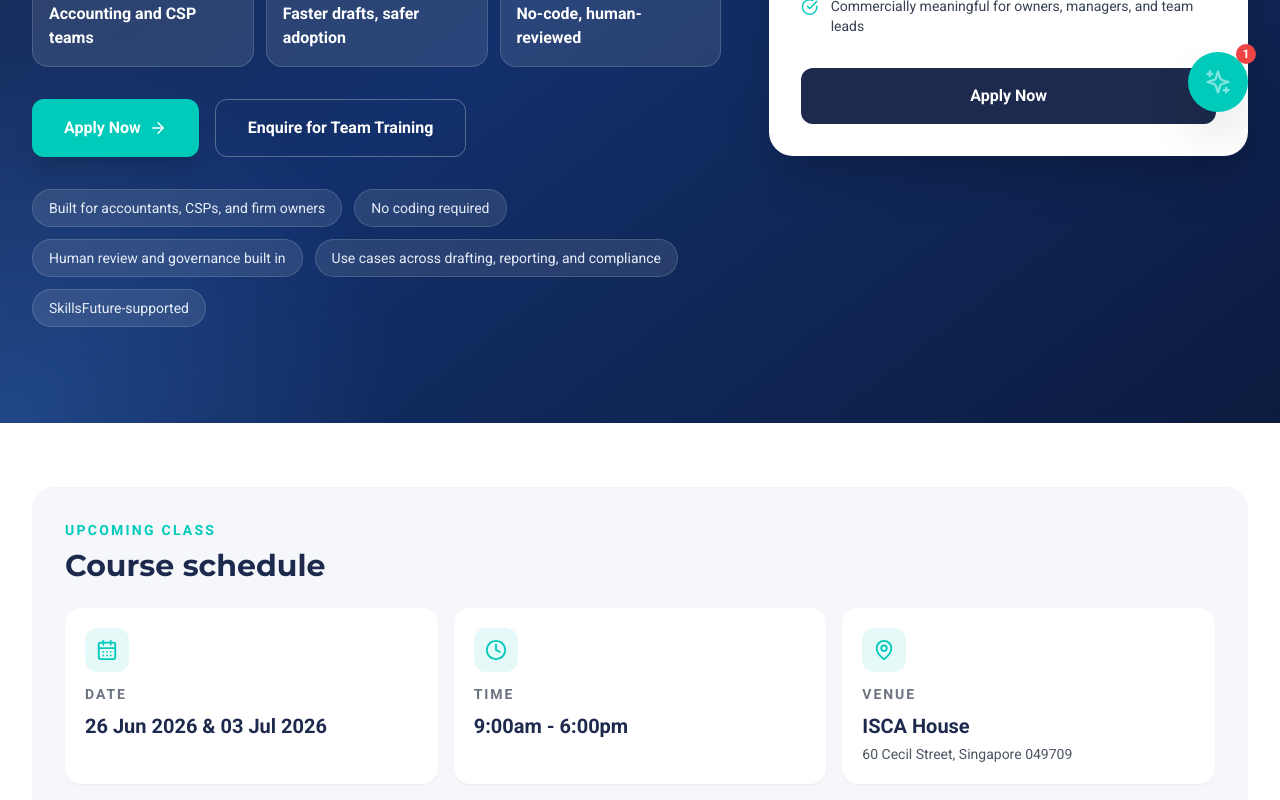
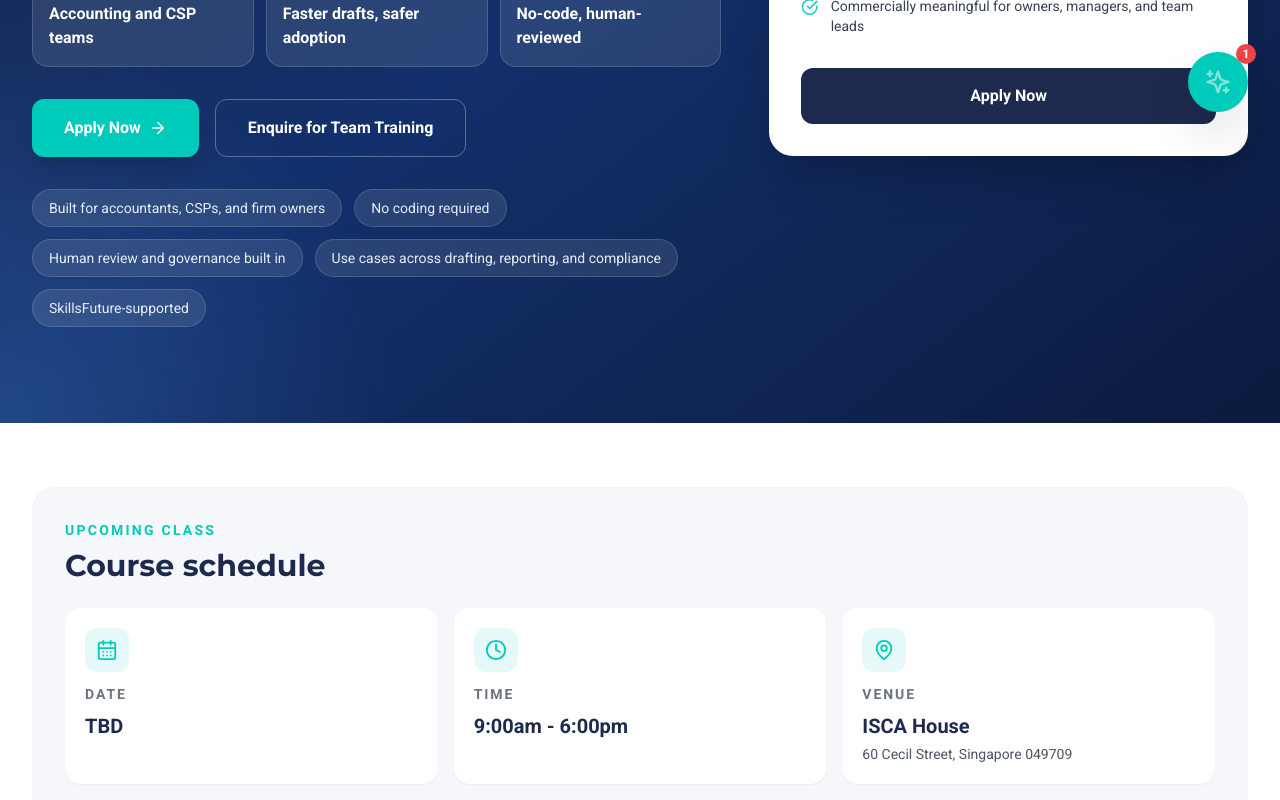
Before and after one commit to nexiuslabs/nexiusacademyskillsfuture, a React (Vite) app: page /courses/agentic-ai-accountants in a window 1280 px wide. Shown: the part 656-1456 px from the top of the page. Built offline with nearby package versions, Linux system fonts and the light colour scheme.

Commit message:
fix: mark accountant course next class TBD

```diff
--- a/components/leads/LeadCaptureModal.tsx
+++ b/components/leads/LeadCaptureModal.tsx
@@ -79,7 +79,7 @@ const COHORTS_BY_COURSE: Record<string, CohortOption[]> = {
     { label: '14 Aug 2026 & 21 Aug 2026 (9am-6pm)', code: '2026-08-14' },
     { label: '18 Sep 2026 & 25 Sep 2026 (9am-6pm)', code: '2026-09-18' },
   ],
-  'agentic-ai-accountants': [{ label: '26 Jun 2026 & 03 Jul 2026 (9am-6pm)', code: '2026-06-26' }],
+  'agentic-ai-accountants': [{ label: 'TBD', code: 'tbd' }],
   'agentic-ai-company-class': [{ label: 'Private class schedule by arrangement', code: 'corporate-custom' }],
   'agentic-ai-course-preview': [{ label: '17 Jun 2026 course preview (2pm-5pm)', code: 'course-preview-2026-06-17' }],
   'agentic-ai-preview-session': [{ label: '26 Jun 2026 preview session (2pm-6pm)', code: 'e2i-preview-2026-06-26' }],
--- a/pages/AccountantCspLandingPage.tsx
+++ b/pages/AccountantCspLandingPage.tsx
@@ -27,7 +27,7 @@ import { trackOutboundClick } from '../services/analytics';
 
 const ACCOUNTANTS_PAGE_PATH = '/courses/agentic-ai-accountants';
 const ACCOUNTANTS_SESSION = {
-  dates: '26 Jun 2026 & 03 Jul 2026',
+  dates: 'TBD',
   time: '9:00am - 6:00pm',
   venueName: 'ISCA House',
   venueAddress: '60 Cecil Street, Singapore 049709',
```
